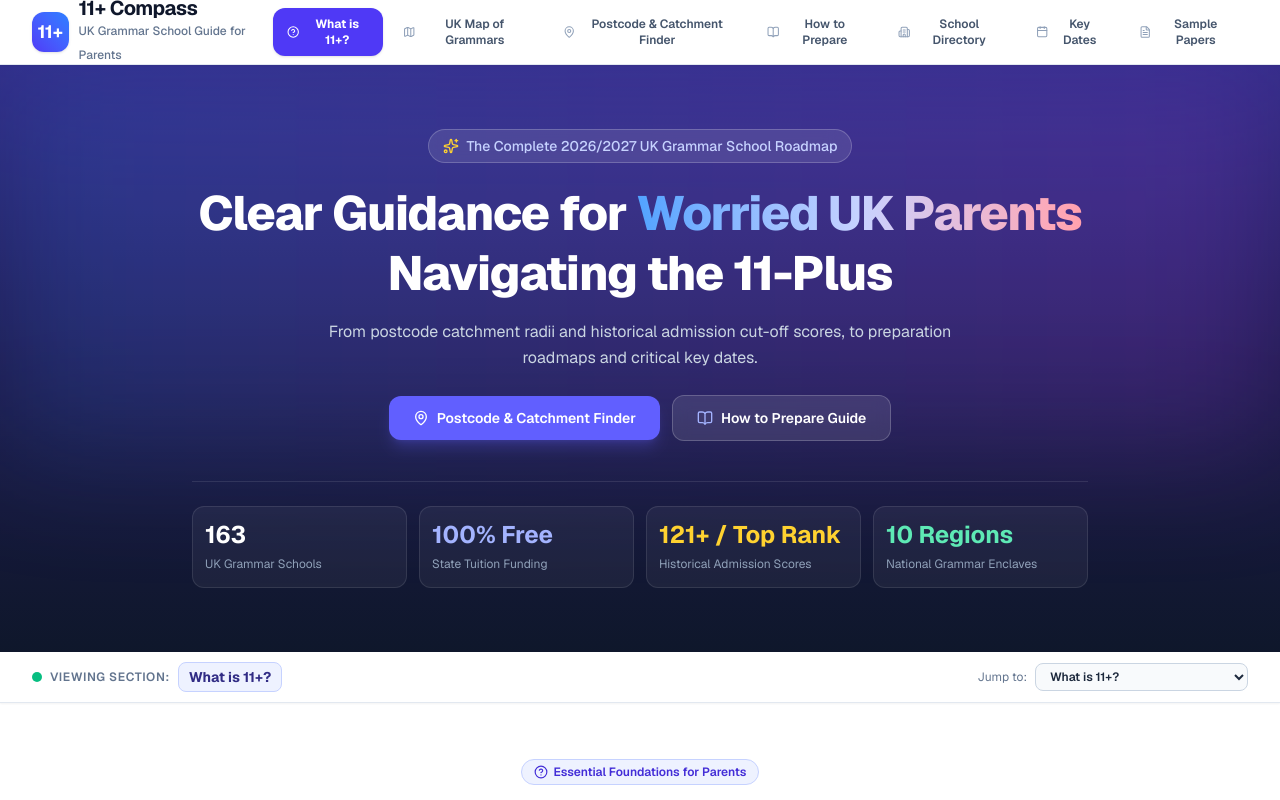
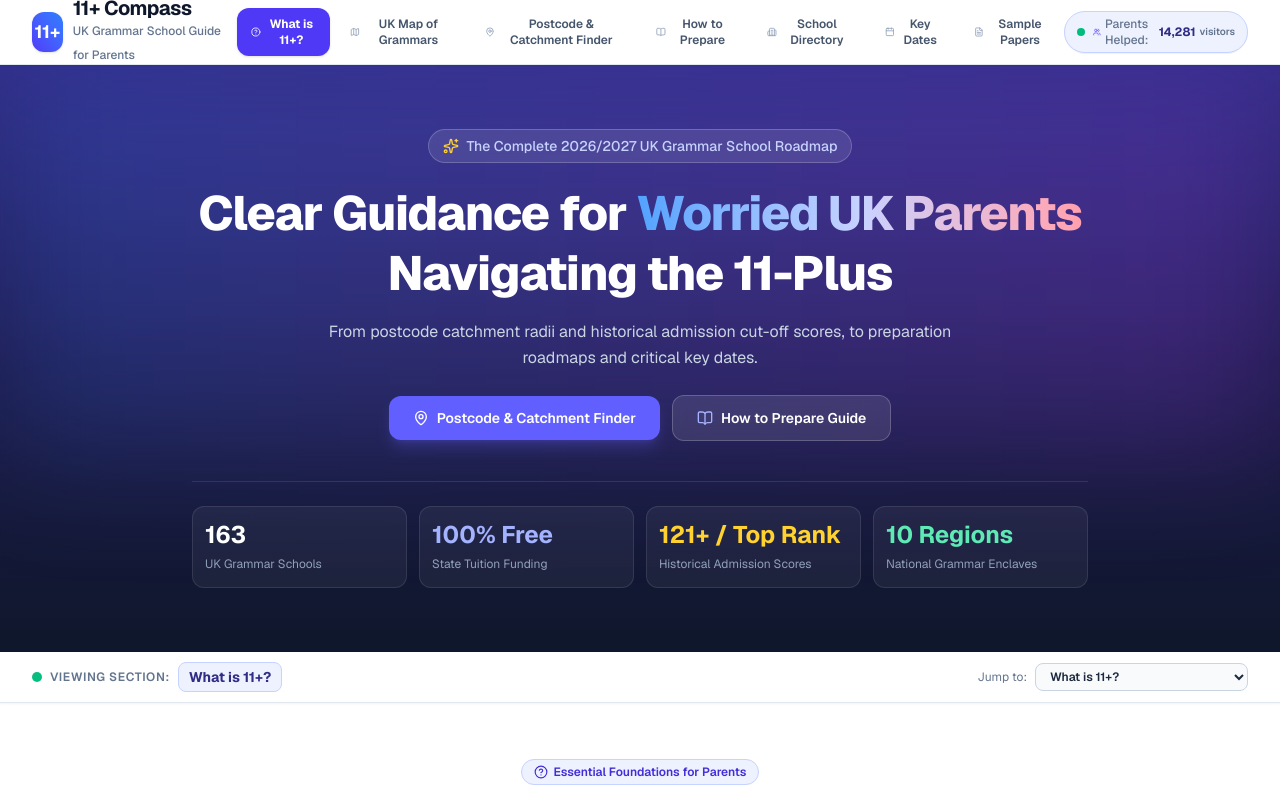
Before and after one commit to anildutta007/11plusexam, a Next.js app: page / in a window 1280 px wide. Shown: the top 800 px of the page. Built offline with nearby package versions, Linux system fonts and the light colour scheme.

Commit message:
Update browser tab title to '11+ Compass | UK Grammar School Guide' and add top live visitor counter

```diff
--- a/src/app/layout.tsx
+++ b/src/app/layout.tsx
@@ -13,8 +13,9 @@ const geistMono = Geist_Mono({
 });
 
 export const metadata: Metadata = {
-  title: "Create Next App",
-  description: "Generated by create next app",
+  title: "11+ Compass | UK Grammar School Guide, Postcode & Catchment Explorer",
+  description: "Comprehensive guide for UK parents navigating 11+ grammar school entrance exams, catchment radius calculations, cut-off scores, housing benchmarks, and preparation strategies.",
+  keywords: ["11 plus", "grammar schools", "11+ exam", "catchment area", "GL assessment", "CSSE", "Sutton SET", "Kent test", "grammar school cut-off scores"],
 };
 
 export default function RootLayout({ children }: LayoutProps<"/">) {
--- a/src/components/Navbar.tsx
+++ b/src/components/Navbar.tsx
@@ -2,6 +2,7 @@
 
 import React from 'react';
 import Link from 'next/link';
+import VisitorCounter from './VisitorCounter';
 import {
   HelpCircle,
   Map,
@@ -84,6 +85,11 @@ export default function Navbar({ activeTab, onSelectTab }: NavbarProps) {
               );
             })}
           </nav>
+
+          {/* Live Visitor Counter */}
+          <div className="flex items-center">
+            <VisitorCounter />
+          </div>
         </div>
 
         {/* Mobile Scrolling Horizontal Tab Strip */}
--- /dev/null
+++ b/src/components/VisitorCounter.tsx
@@ -0,0 +1,61 @@
+'use client';
+
+import React, { useEffect, useState } from 'react';
+import { Eye, Users } from 'lucide-react';
+
+export default function VisitorCounter() {
+  const [visitorCount, setVisitorCount] = useState<number | null>(null);
+
+  useEffect(() => {
+    // Persistent visitor counter using localStorage with a realistic community baseline
+    const BASE_VISITOR_COUNT = 14280; // Baseline visits from UK parent community
+    const STORAGE_KEY = 'eleven_plus_compass_visits_total';
+    const SESSION_KEY = 'eleven_plus_compass_session_counted';
+
+    try {
+      const stored = localStorage.getItem(STORAGE_KEY);
+      let count = stored ? parseInt(stored, 10) : BASE_VISITOR_COUNT;
+
+      if (isNaN(count)) {
+        count = BASE_VISITOR_COUNT;
+      }
+
+      // If this is a new browser session, increment count
+      const sessionCounted = sessionStorage.getItem(SESSION_KEY);
+      if (!sessionCounted) {
+        count += 1;
+        localStorage.setItem(STORAGE_KEY, count.toString());
+        sessionStorage.setItem(SESSION_KEY, 'true');
+      }
+
+      setVisitorCount(count);
+    } catch {
+      // Fallback in case storage is restricted
+      setVisitorCount(BASE_VISITOR_COUNT + 1);
+    }
+  }, []);
+
+  if (visitorCount === null) {
+    return (
+      <div className="inline-flex items-center gap-1.5 px-3 py-1 rounded-full bg-slate-100 border border-slate-200 text-slate-400 text-xs font-semibold animate-pulse">
+        <Users className="w-3.5 h-3.5" />
+        <span>Loading visitors...</span>
+      </div>
+    );
+  }
+
+  return (
+    <div className="inline-flex items-center gap-2 px-3 py-1 rounded-full bg-indigo-50 border border-indigo-200 text-indigo-900 text-xs font-semibold shadow-2xs">
+      <span className="relative flex h-2 w-2">
+        <span className="animate-ping absolute inline-flex h-full w-full rounded-full bg-emerald-400 opacity-75"></span>
+        <span className="relative inline-flex rounded-full h-2 w-2 bg-emerald-500"></span>
+      </span>
+      <div className="flex items-center gap-1 text-[11px] sm:text-xs">
+        <Users className="w-3.5 h-3.5 text-indigo-600" />
+        <span className="text-slate-500 font-medium hidden sm:inline">Parents Helped:</span>
+        <strong className="text-indigo-900 font-bold">{visitorCount.toLocaleString()}</strong>
+        <span className="text-slate-500 text-[10px] hidden md:inline">visitors</span>
+      </div>
+    </div>
+  );
+}
```
